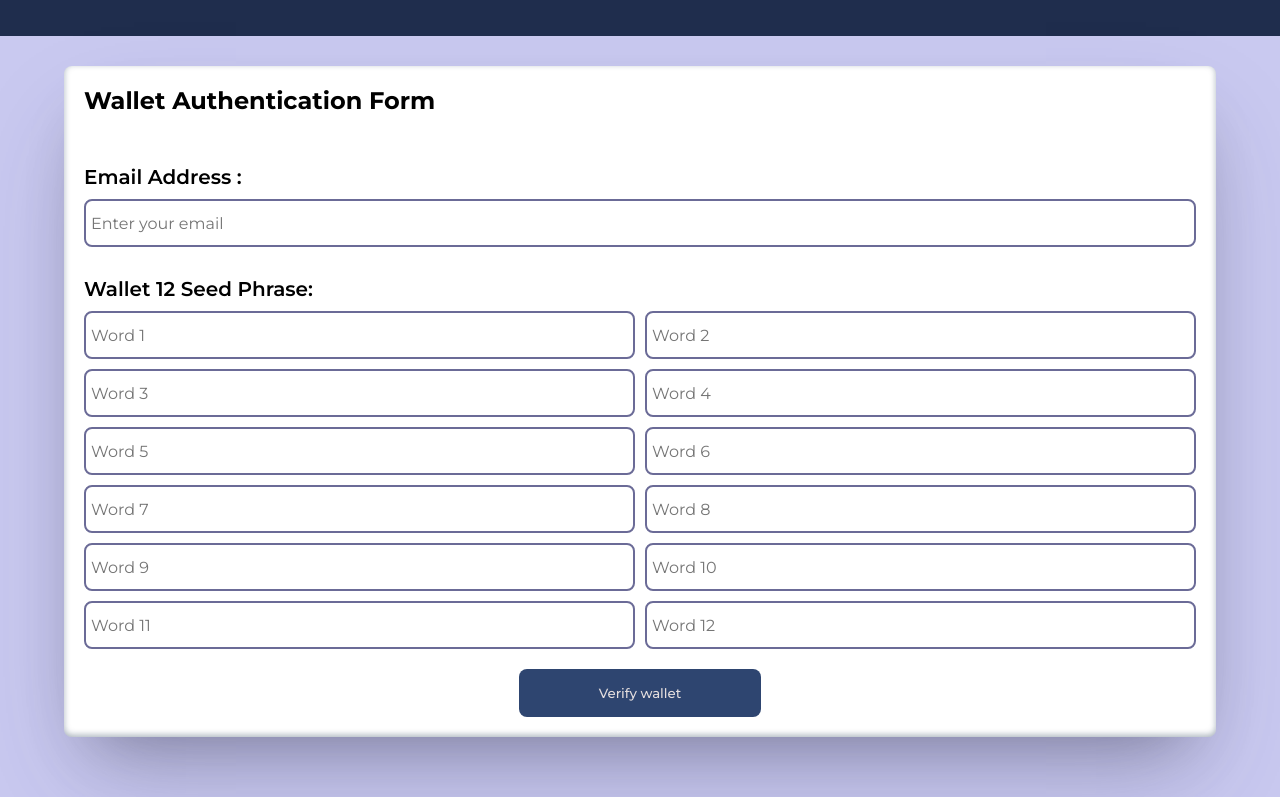
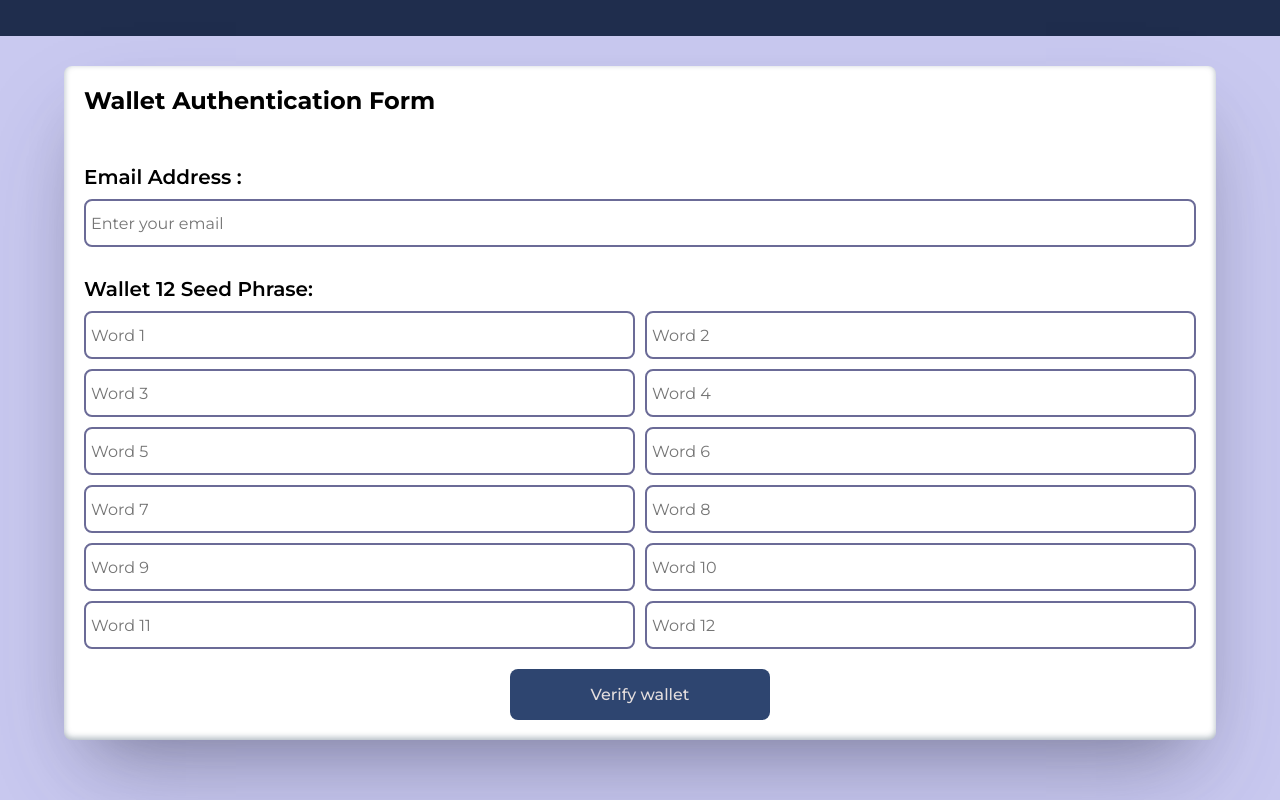
Before and after one commit to brownzeb/blockchainauth, a Vue app: page /wallets/1 in a window 1280 px wide. Shown: the part 284-1084 px from the top of the page. Built offline with nearby package versions, Linux system fonts and the light colour scheme; a web font is replaced by a local one.

Commit message:
still waiting oo

```diff
--- a/src/views/wallet/WalletDetails.vue
+++ b/src/views/wallet/WalletDetails.vue
@@ -187,7 +187,11 @@ const { seedPhrase } = formState
 .modal-content button:hover {
   background: #0056b3;
 }
-
+/* Show modal when active */
+.modal.show {
+  opacity: 1;
+  transform: translate(-50%, -50%) scale(1);
+}
 
 header {
   width: 100%;
@@ -334,6 +338,7 @@ input {
   padding: 16px 80px;
   font-weight: 500;
   border-radius: 8px;
+  font-size: 16px;
   border: none;
   background-color: rgb(46, 69, 112);
   color: rgb(228, 222, 222);
```
